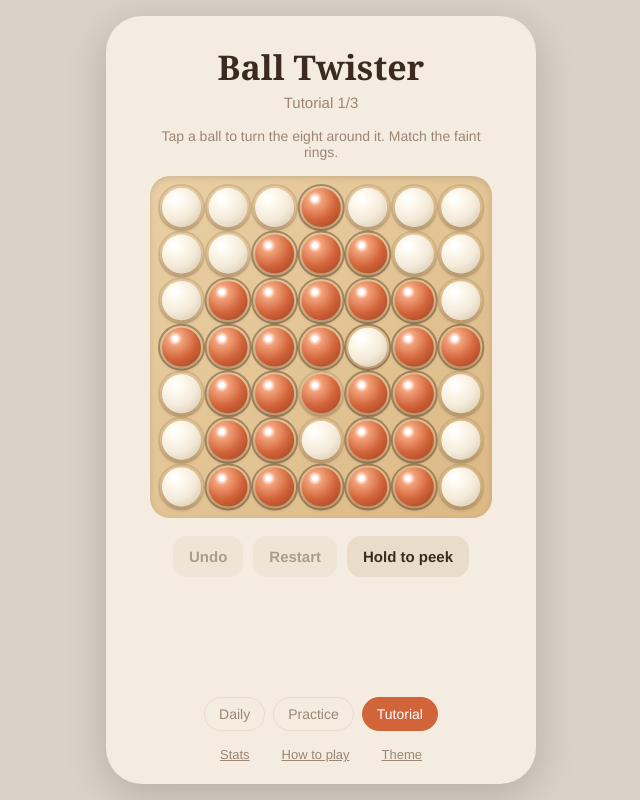
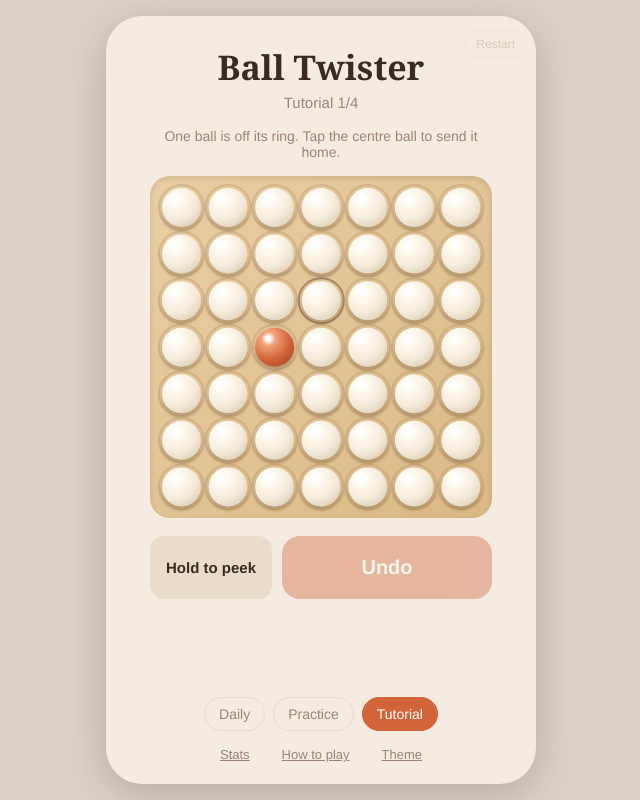
Before and after one commit to grigorysolomatov/ball-twister, a website with bundled scripts: page index.html in a window 1280 px wide. Shown: the whole page, without its empty margins (319-959 px from the left). Built offline with nearby package versions, Linux system fonts and the light colour scheme.

Commit message:
Use his levels, single-ball tutorial, big Undo and safer Restart

```diff
--- a/index.html
+++ b/index.html
@@ -17,6 +17,7 @@
 <body>
 <main id="app" class="screen">
   <header>
+    <button id="restart" type="button" class="restart">Restart</button>
     <h1>Ball Twister</h1>
     <p id="label" class="sub"></p>
   </header>
@@ -28,10 +29,9 @@
     <div id="hits" class="layer hits"></div>
   </div>
   <div class="btns">
-    <button id="undo" type="button">Undo</button>
-    <button id="restart" type="button">Restart</button>
     <button id="eye" type="button" aria-label="Hold to see the solved board">
       Hold to peek</button>
+    <button id="undo" type="button" class="primary">Undo</button>
   </div>
   <nav class="modes" id="modes"></nav>
   <footer>
--- /dev/null
+++ b/src/core/levels.js
@@ -0,0 +1,210 @@
+// Grigory's own levels, in his order, two colours only (the multi-colour
+// level of his build is left out). Source: his Ball Twister build, which
+// is js/game-content/puzzles.js of ball-twister-client-only; cell 1 there
+// is X here, cell 0 is a dot. Each level is [chapter, day, seven rows].
+
+export const DAYS = ['Monday', 'Tuesday', 'Wednesday', 'Thursday', 'Friday'];
+
+const RAW = [
+  [1, 0,
+    '.......',
+    '.......',
+    '...X...',
+    '...X...',
+    '...X...',
+    '.......',
+    '.......'],
+  [1, 1,
+    '.......',
+    '...X...',
+    '...X...',
+    '...X...',
+    '...X...',
+    '...X...',
+    '.......'],
+  [1, 2,
+    '...X...',
+    '...X...',
+    '...X...',
+    '...X...',
+    '...X...',
+    '...X...',
+    '...X...'],
+  [1, 3,
+    '..X.X..',
+    '..X.X..',
+    '..X.X..',
+    '..X.X..',
+    '..X.X..',
+    '..X.X..',
+    '..X.X..'],
+  [1, 4,
+    '.X.X.X.',
+    '.X.X.X.',
+    '.X.X.X.',
+    '.X.X.X.',
+    '.X.X.X.',
+    '.X.X.X.',
+    '.X.X.X.'],
+  [2, 0,
+    '.......',
+    '.......',
+    '..XXX..',
+    '..X.X..',
+    '..XXX..',
+    '.......',
+    '.......'],
+  [2, 1,
+    '.......',
+    '.......',
+    '.XXXXX.',
+    '.X.X.X.',
+    '.XXXXX.',
+    '.......',
+    '.......'],
+  [2, 2,
+    '.......',
+    '.......',
+    'XXXXXXX',
+    'X.X.X.X',
+    'XXXXXXX',
+    '.......',
+    '.......'],
+  [2, 3,
+    '.......',
+    '.XXXXX.',
+    '.X...X.',
+    '.X.X.X.',
+    '.X...X.',
+    '.XXXXX.',
+    '.......'],
+  [2, 4,
+    '.......',
+    '.XXXXX.',
+    '.X.X.X.',
+    '.XXXXX.',
+    '.X.X.X.',
+    '.XXXXX.',
+    '.......'],
+  [3, 0,
+    '.......',
+    '..XXX..',
+    '....X..',
+    '..XXX..',
+    '..X....',
+    '..XXX..',
+    '.......'],
+  [3, 1,
+    '.......',
+    '.XXXXX.',
+    '.....X.',
+    '.XXXXX.',
+    '.X.....',
+    '.XXXXX.',
+    '.......'],
+  [3, 2,
+    '.......',
+    'XXXXXXX',
+    '......X',
+    'XXXXXXX',
+    'X......',
+    'XXXXXXX',
+    '.......'],
+  [3, 3,
+    '.......',
+    'XXX.XXX',
+    '..X.X..',
+    'XXX.XXX',
+    'X.....X',
+    'XXX.XXX',
+    '.......'],
+  [3, 4,
+    'XXX.XXX',
+    '..X.X..',
+    'XXX.XXX',
+    'X.....X',
+    'XXX.XXX',
+    '..X.X..',
+    'XXX.XXX'],
+  [4, 0,
+    '.......',
+    '.......',
+    '...X...',
+    '..XXX..',
+    '...X...',
+    '.......',
+    '.......'],
+  [4, 1,
+    '.......',
+    '...X...',
+    '...X...',
+    '.XXXXX.',
+    '...X...',
+    '...X...',
+    '.......'],
+  [4, 2,
+    '.......',
+    '...X...',
+    '..XXX..',
+    '.XX.XX.',
+    '..XXX..',
+    '...X...',
+    '.......'],
+  [4, 3,
+    '...X...',
+    '...X...',
+    '..XXX..',
+    'XXX.XXX',
+    '..XXX..',
+    '...X...',
+    '...X...'],
+  [4, 4,
+    'X..X..X',
+    '.X.X.X.',
+    '..XXX..',
+    'XXX.XXX',
+    '..XXX..',
+    '.X.X.X.',
+    'X..X..X'],
+  [5, 0,
+    '...X...',
+    '..X.X..',
+    '.XX.XX.',
+    'X..X..X',
+    '.XX.XX.',
+    '..X.X..',
+    '...X...'],
+  [5, 1,
+    'X.X.X.X',
+    '..X.X..',
+    'X.X.X.X',
+    '.XXXXX.',
+    'X.X.X.X',
+    '..X.X..',
+    'X.X.X.X'],
+  [5, 2,
+    '..XXX..',
+    '.X...X.',
+    'X.X.X.X',
+    'X..X..X',
+    'X.X.X.X',
+    '.X...X.',
+    '..XXX..'],
+  [5, 3,
+    'X.XXX.X',
+    '.X...X.',
+    'X.XXX.X',
+    'X.X.X.X',
+    'X.XXX.X',
+    '.X...X.',
+    'X.XXX.X'],
+];
+
+// { id, chapter, day, name, target } with target as 49 characters.
+export const LEVELS = RAW.map(([chapter, day, ...rows], i) => ({
+  id: i,
+  chapter,
+  day,
+  name: `Chapter ${chapter} \u00b7 ${DAYS[day]}`,
+  target: rows.join(''),
+}));
--- a/src/core/patterns.js
+++ /dev/null
@@ -1,73 +0,0 @@
-// Curated 7x7 two-colour targets. X = terracotta, . = cream.
-// Each entry is [name, seven rows joined with no separators].
-
-export const PATTERNS = [
-  ['heart',
-    '.XX.XX.XXXXXXXXXXXXXX.XXXXX...XXX.....X..........'],
-  ['arrow-up',
-    '...X.....XXX...XXXXX....X......X......X..........'],
-  ['arrow-right',
-    '...X.......X..XXXXXXX....X.....X.................'],
-  ['house',
-    '...X.....XXX...XXXXX.XXXXXXX.XX.XX..XX.XX..XXXXX.'],
-  ['smile',
-    '.XXXXX.X.....XX.X.X.XX.....XX.X.X.XX..X..X.XXXXX.'],
-  ['star',
-    '...X......X...XXXXXXX.XXXXX...XXX...XX.XX..X...X.'],
-  ['diamond',
-    '...X.....XXX...XXXXX.XXXXXXX.XXXXX...XXX.....X...'],
-  ['plus',
-    '...X......X......X...XXXXXXX...X......X......X...'],
-  ['cross-x',
-    'X.....X.X...X...X.X.....X.....X.X...X...X.X.....X'],
-  ['ring',
-    '.XXXXX.X.....XX.....XX.....XX.....XX.....X.XXXXX.'],
-  ['letter-A',
-    '..XXX...X...X.X.....XXXXXXXXX.....XX.....XX.....X'],
-  ['letter-B',
-    'XXXXXX.X.....XX.....XXXXXXX.X.....XX.....XXXXXXX.'],
-  ['letter-E',
-    'XXXXXXXX......X......XXXXX..X......X......XXXXXXX'],
-  ['letter-H',
-    'X.....XX.....XX.....XXXXXXXXX.....XX.....XX.....X'],
-  ['letter-L',
-    'X......X......X......X......X......X......XXXXXXX'],
-  ['letter-O',
-    '.XXXXX.XX...XXX.....XX.....XX.....XXX...XX.XXXXX.'],
-  ['letter-T',
-    'XXXXXXX...X......X......X......X......X......X...'],
-  ['letter-Z',
-    'XXXXXXX.....X.....X.....X.....X.....X.....XXXXXXX'],
-  ['tree',
-    '...X.....XXX...XXXXX...XXX...XXXXX.XXXXXXX...X...'],
-  ['sailboat',
-    '...X......XX....XXXX..XXXXXX...X...XXXXXXX.XXXXX.'],
-  ['cup',
-    'XXXXXX.X....XXX....X.X....XX.X..X....XX....XXXX..'],
-  ['flower',
-    '..X.X...X.X.X...XXX...X.X.X....X......X.....XXX..'],
-  ['windows',
-    'X.XX.XXX.XX.XX.......XX.X.XX.......X.XX.XXX.XX.XX'],
-  ['stripes',
-    'XXXXXXX.......XXXXXXX.......XXXXXXX.......XXXXXXX'],
-  ['spiral',
-    'XXXXXXX......XXXXXX.XX...X.XX.XXX.XX.....XXXXXXXX'],
-  ['fish',
-    '.........XXX..XXXXXXXXXXXXXXXX.XXXX..XXX.........'],
-  ['moon',
-    '..XXX...XX....XX.....XX.....XX......XX......XXX..'],
-  ['sun',
-    'X..X..X.X.X.X...XXX..XXXXXXX..XXX...X.X.X.X..X..X'],
-  ['key',
-    '.XXX...X...X..X...X...XXX.....X......XX.....X....'],
-  ['lightning',
-    '...XXX...XX....XX....XXXXXX....XX....XX.....X....'],
-  ['cat',
-    'X.....XXX...XXXXXXXXXX.X.X.XXXXXXXX.XX.XX...XXX..'],
-  ['ladder',
-    'X.....XXXXXXXXX.....XXXXXXXXX.....XXXXXXXXX.....X'],
-  ['bowtie',
-    'XX...XXXXX.XXXXXXXXXXXXXXXXXXXXXXXXXXX.XXXXX...XX'],
-  ['castle',
-    'X.X.X.XXXXXXXX.XXXXX..XX.XX..XXXXX..XX.XX.XXXXXXX'],
-];
--- a/src/core/puzzle.js
+++ b/src/core/puzzle.js
@@ -5,7 +5,7 @@ import {
   applyMove, encodeMove, inverseMove, twist, twistCells,
 } from './board.js';
 import { hashSeed, mulberry32, randInt, shuffle } from './prng.js';
-import { PATTERNS } from './patterns.js';
+import { LEVELS } from './levels.js';
 
 // Puzzle #1 is this local calendar day (year, month 1-12, day).
 export const EPOCH = { y: 2026, m: 11, d: 26 };
@@ -31,14 +31,15 @@ export function dateInfo(date = new Date()) {
   return dailyInfo(date.getFullYear(), date.getMonth() + 1, date.getDate());
 }
 
-// Every cycle through the pattern list uses its own seeded order.
+// Daily targets come from the level list. Every cycle through the list
+// uses its own seeded order, so each level appears once per cycle.
 export function targetFor(number) {
   const n = Math.max(0, number - 1);
-  const cycle = Math.floor(n / PATTERNS.length);
+  const cycle = Math.floor(n / LEVELS.length);
   const order = shuffle(
-    PATTERNS.map((_, i) => i), mulberry32(hashSeed('order', cycle)));
-  const [name, text] = PATTERNS[order[n % PATTERNS.length]];
-  return { name, target: text };
+    LEVELS.map((_, i) => i), mulberry32(hashSeed('order', cycle)));
+  const { name, target } = LEVELS[order[n % LEVELS.length]];
+  return { name, target };
 }
 
 // Smallest number of twists (up to maxDepth) solving start, else null.
@@ -115,23 +116,28 @@ export function dailyLevel(number, weekday) {
 
 export function practiceLevel(seed, depth = 8) {
   const rng = mulberry32(hashSeed('practice', seed));
-  const [name, target] = PATTERNS[randInt(rng, 0, PATTERNS.length - 1)];
+  const { name, target } = LEVELS[randInt(rng, 0, LEVELS.length - 1)];
   const { start, solution } = scramble(target, depth, rng);
   return { kind: 'practice', seed, name, target, start, solution };
 }
 
-// Hand-built tutorial levels: target plus the twists that scramble it.
+// Tutorial: a single ball first, then the first levels of the list.
+// Each step is a target plus the one or two twists that scramble it.
+const ONE_BALL = '.'.repeat(17) + 'X' + '.'.repeat(31);
 const TUTORIAL = [
-  { name: 'tap', target: 'house', moves: [[3, 3, CCW]] },
-  { name: 'hold', target: 'heart', moves: [[4, 2, CW]] },
-  { name: 'undo', target: 'smile', moves: [[1, 2, CW], [4, 1, CCW]] },
+  { name: 'one ball', target: ONE_BALL, moves: [[3, 3, CCW]] },
+  { name: 'tap', target: LEVELS[0].target, moves: [[3, 3, CCW]] },
+  { name: 'hold', target: LEVELS[1].target,
+    moves: [[2, 3, CW], [4, 3, CCW]] },
+  { name: 'undo', target: LEVELS[2].target,
+    moves: [[3, 3, CW], [2, 2, CW]] },
 ];
 
 export const TUTORIAL_STEPS = TUTORIAL.length;
 
 export function tutorialLevel(step) {
   const spec = TUTORIAL[step];
-  const text = PATTERNS.find(([name]) => name === spec.target)[1];
+  const text = spec.target;
   const board = boardFromString(text);
   for (const [r, c, dir] of spec.moves) twist(board, r, c, dir);
   const solution = spec.moves
--- a/src/ui/app.js
+++ b/src/ui/app.js
@@ -100,6 +100,7 @@ function updateButtons() {
   const n = game.session.moves.length;
   $('undo').disabled = n === 0;
   $('restart').disabled = n === 0;
+  if (n === 0) disarmRestart();
 }
 
 function doTwist(r, c, dir) {
@@ -119,7 +120,27 @@ function doUndo() {
   updateButtons();
 }
 
+// Restart asks for a second tap within two seconds once twists exist.
+let restartTimer = null;
+
+function disarmRestart() {
+  clearTimeout(restartTimer);
+  restartTimer = null;
+  const b = $('restart');
+  b.classList.remove('confirm');
+  b.textContent = 'Restart';
+}
+
 function doRestart() {
+  if (game.session.moves.length === 0) return;
+  if (restartTimer === null) {
+    const b = $('restart');
+    b.classList.add('confirm');
+    b.textContent = 'Restart? Tap again';
+    restartTimer = setTimeout(disarmRestart, 2000);
+    return;
+  }
+  disarmRestart();
   game.session.restart();
   renderBalls();
   updateButtons();
@@ -187,6 +208,7 @@ function bindBoard() {
 // --- screens -----------------------------------------------------------
 
 const HINTS = [
+  'One ball is off its ring. Tap the centre ball to send it home.',
   'Tap a ball to turn the eight around it. Match the faint rings.',
   'Hold a ball a moment to turn the other way.',
   'Undo takes back a twist. Hold the eye button to see the solved board.',
@@ -197,6 +219,7 @@ function start(modeId, level) {
   game.level = level || game.mode.next(ctx);
   game.session = createSession(game.level);
   game.t0 = Date.now();
+  disarmRestart();
   $('label').textContent = game.mode.label(game.level);
   $('hint').textContent = modeId === 'tutorial'
     ? HINTS[game.level.step]
--- a/src/ui/style.css
+++ b/src/ui/style.css
@@ -61,11 +61,25 @@ h1 {
 .solved .ball { animation: pulse .6s ease; }
 @keyframes pulse { 50% { transform: scale(1.0); filter: brightness(1.08); } }
 
-.btns { display: flex; gap: 10px; margin-top: 18px; }
+.btns { display: flex; gap: 10px; margin-top: 18px; width: 100%;
+  max-width: 342px; }
 .btns button {
   padding: 12px 16px; border-radius: 14px; font-size: 15px;
   font-weight: 600; background: var(--btn); color: var(--btn-text);
 }
+.btns button.primary {
+  flex: 1; padding: 20px 16px; font-size: 20px; border-radius: 18px;
+  background: var(--accent); color: #fff;
+}
+header { position: relative; width: 100%; }
+.restart {
+  position: absolute; top: -14px; right: -10px; padding: 6px 10px;
+  font-size: 12px; border-radius: 10px; background: transparent;
+  color: var(--muted); border: 1px solid var(--btn);
+}
+.restart:disabled { opacity: .35; cursor: default; }
+.restart.confirm { background: var(--accent); color: #fff;
+  border-color: var(--accent); }
 .btns button:disabled { opacity: .4; cursor: default; }
 .modes { display: flex; gap: 8px; margin-top: auto; padding-top: 12px; }
 .modes button {
--- a/sw.js
+++ b/sw.js
@@ -1,6 +1,6 @@
 // Network first, cache fallback: online visits always fetch the latest
 // files, offline visits use the last copy. Bump VERSION to force refresh.
-const VERSION = 'bt-2';
+const VERSION = 'bt-3';
 const SHELL = ['./', 'index.html', 'manifest.webmanifest'];
 
 self.addEventListener('install', (event) => {
```
Also changed, not shown: test/core.test.js (+28 -18 lines).
